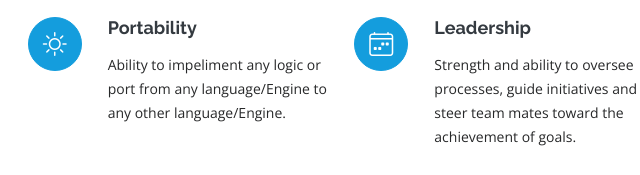
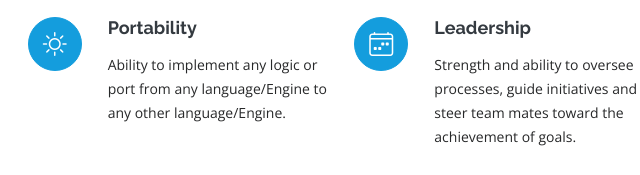
Before and after one commit to ambrollins/ambrollins.github.io, a plain HTML site: page index.html in a window 1280 px wide. Shown: the part 4149-4324 px from the top of the page, 611-1251 px from the left. Drawn offline with nearby package versions, Linux system fonts and the light colour scheme.

Commit message:
Update index.html

```diff
--- a/index.html
+++ b/index.html
@@ -368,7 +368,7 @@
           <div class="col-lg-4 col-md-6 icon-box" data-aos="fade-up" data-aos-delay="400">
             <div class="icon"><i class="bi bi-brightness-high"></i></div>
             <h4 class="title"><a href="">Portability</a></h4>
-            <p class="description">Ability to impeliment any logic or port from any language/Engine to any other language/Engine.</p>
+            <p class="description">Ability to implement any logic or port from any language/Engine to any other language/Engine.</p>
           </div>
           <div class="col-lg-4 col-md-6 icon-box" data-aos="fade-up" data-aos-delay="500">
             <div class="icon"><i class="bi bi-calendar4-week"></i></div>
```
